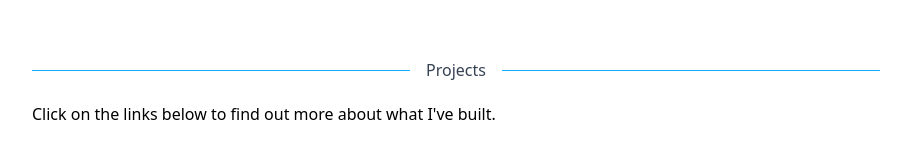
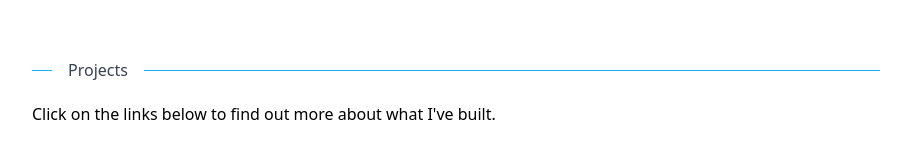
Before and after one commit to wrightom/toms-portfolio, a React (Vite) app: page / in a window 1280 px wide. Shown: the part 426-586 px from the top of the page, without its empty margins (184-1082 px from the left). Built offline with nearby package versions, Linux system fonts and the light colour scheme.

Commit message:
Left justify hline

```diff
--- a/src/App.tsx
+++ b/src/App.tsx
@@ -156,7 +156,7 @@ function App() {
       <LinkIcons className="mt-3" />
       <div className="projects-title mt-20">
       <div className="relative flex py-5 items-center">
-        <div className="flex-grow border-t border-[var(--theme-blue)]"></div>
+        <div className="border-t w-5 border-[var(--theme-blue)]"></div>
         <span className="flex-shrink mx-4 text-gray-700">Projects</span>
         <div className="flex-grow border-t border-[var(--theme-blue)]"></div>
       </div>
```
